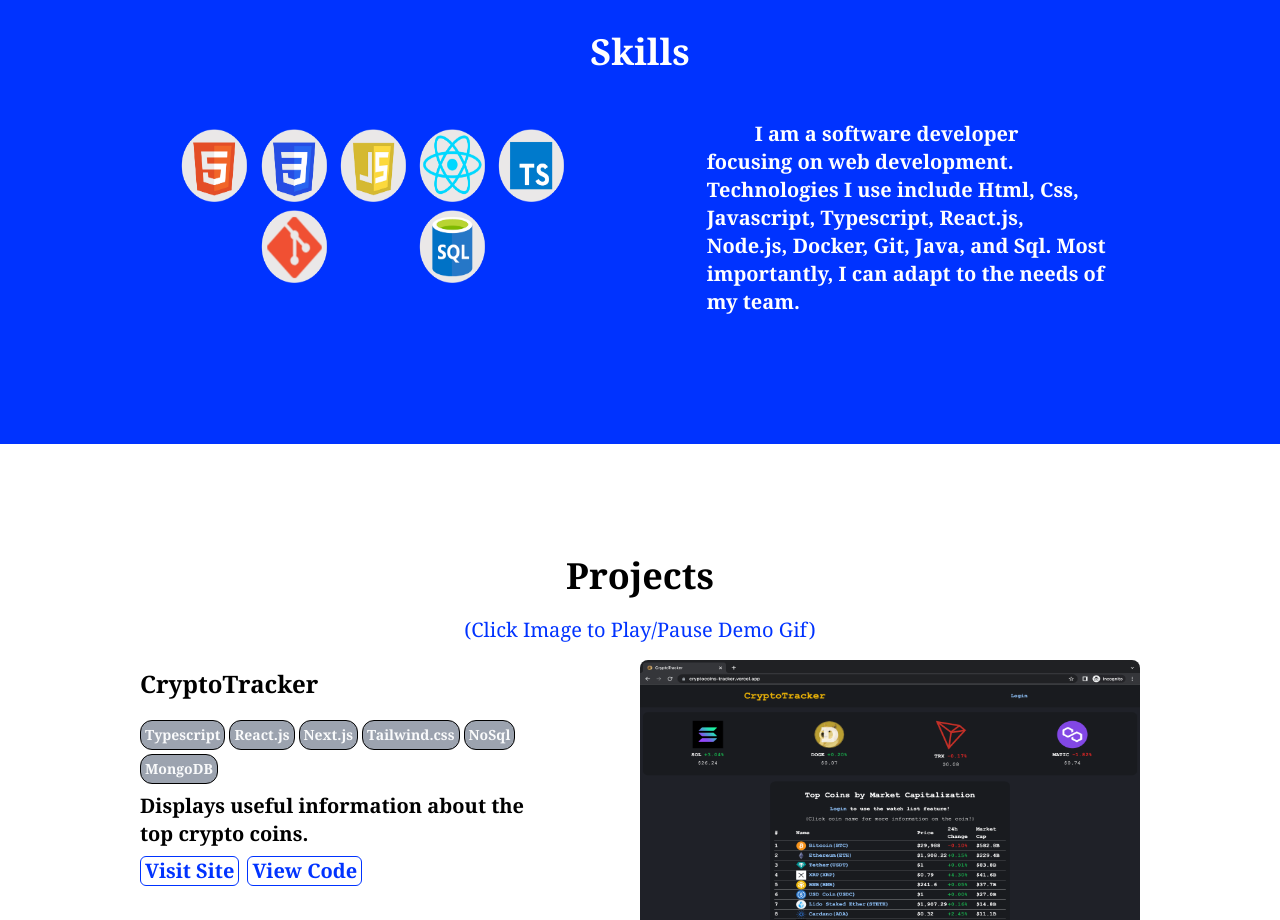
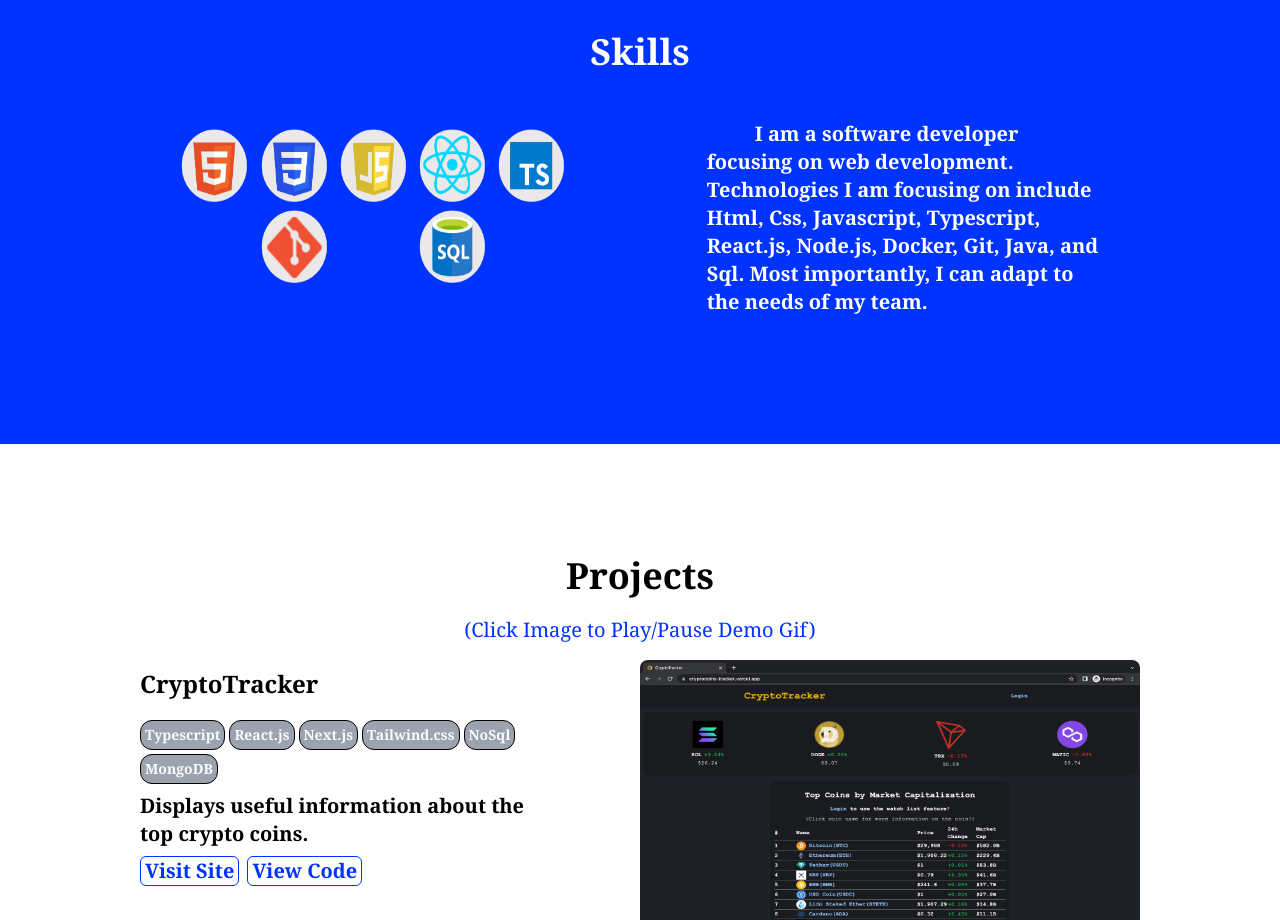
Before and after one commit to nsikan-na/portfolio, a Next.js app: page / in a window 1280 px wide. Shown: the part 880-1800 px from the top of the page. Built offline with nearby package versions, Linux system fonts and the light colour scheme.

Commit message:
chnaged skills

```diff
--- a/pages/components/Skills.tsx
+++ b/pages/components/Skills.tsx
@@ -29,7 +29,7 @@ export default function Skills() {
         <div className="mt-4 md:w-5/12 text-white font-semibold lg:w-4/12 text-xl">
           <p className="indent-12">
             I am a software developer focusing on web development. Technologies
-            I use include Html, Css, Javascript, Typescript, React.js, Node.js,
+            I am focusing on include Html, Css, Javascript, Typescript, React.js, Node.js,
             Docker, Git, Java, and Sql. Most importantly, I can adapt to the
             needs of my team.
           </p>
```
